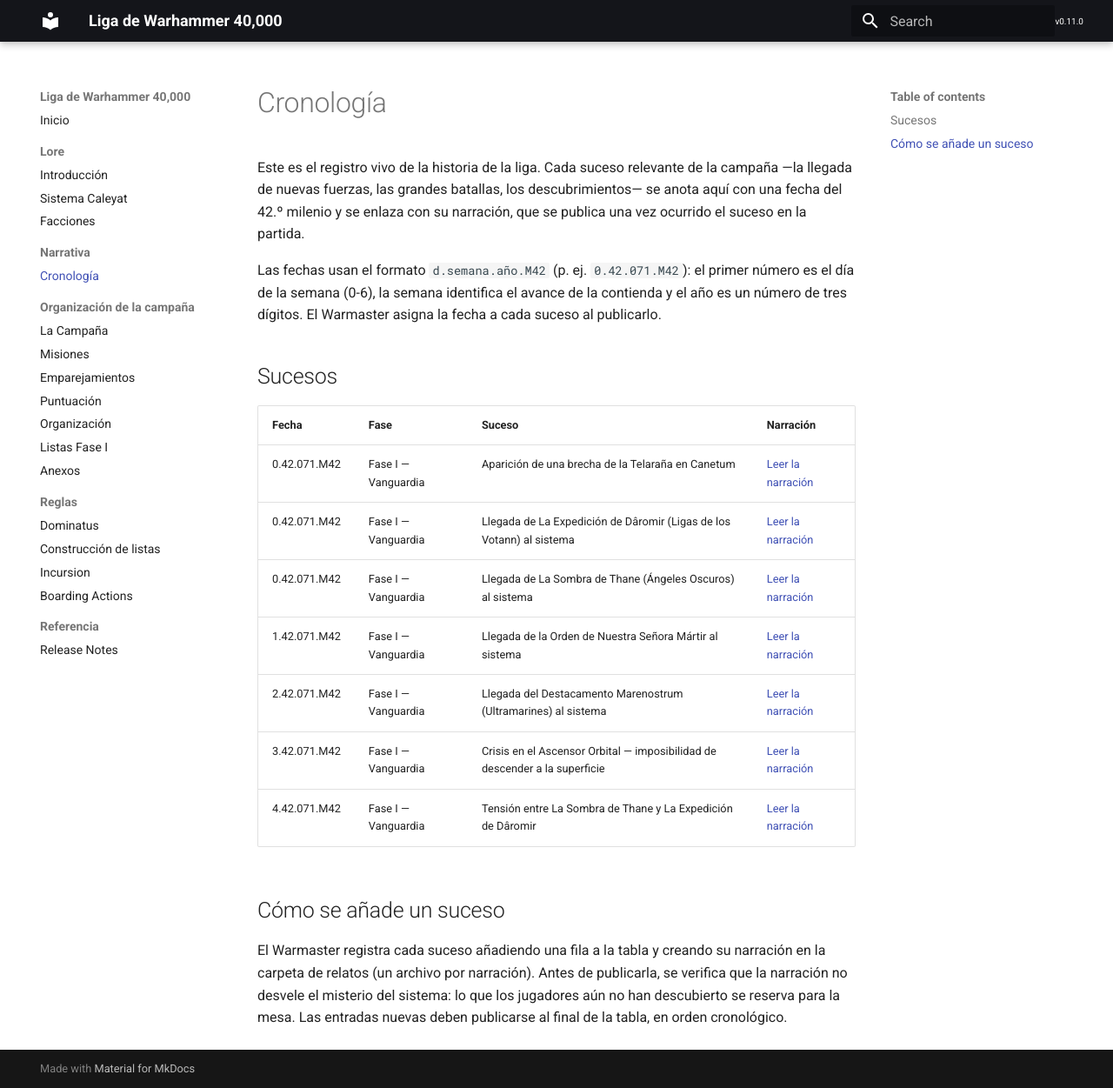
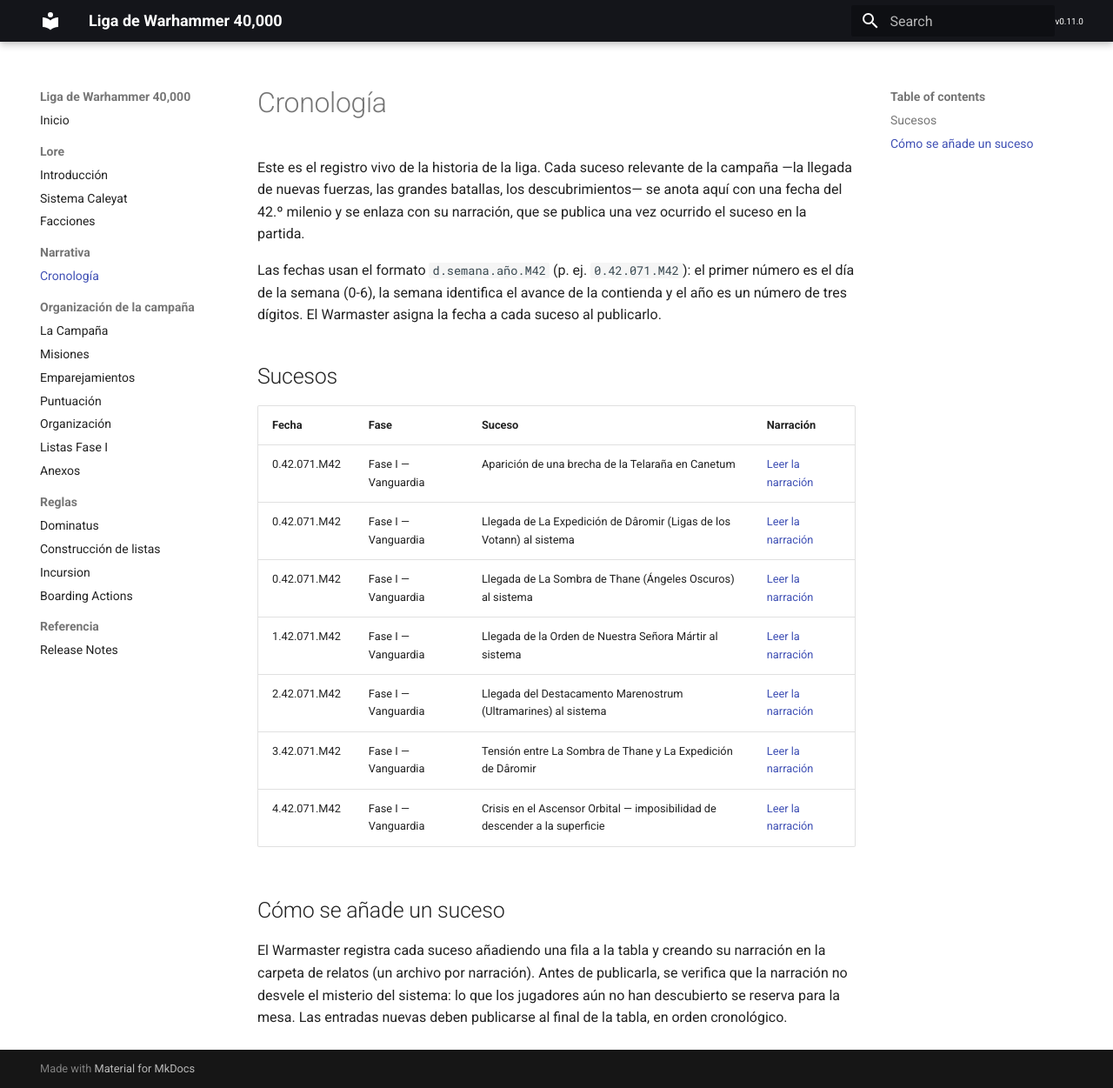
Before and after one commit to gonzalo-radio/liga-armagedon, an MkDocs documentation site: the page built from docs/narrativa/cronologia.md, in a window 1280 px wide and 1251 px high. Shown: the whole window at 87% size. Built offline with MkDocs 1.6.1 and Material for MkDocs 9.7.7, drawn with Linux system fonts in a browser that asks for light colours.

```diff
--- a/docs/narrativa/cronologia.md
+++ b/docs/narrativa/cronologia.md
@@ -13,8 +13,8 @@ Las fechas usan el formato `d.semana.año.M42` (p. ej. `0.42.071.M42`): el prime
 | 0.42.071.M42 | Fase I — Vanguardia | Llegada de La Sombra de Thane (Ángeles Oscuros) al sistema | [Leer la narración](relatos/llegada-angeles-oscuros.md) |
 | 1.42.071.M42 | Fase I — Vanguardia | Llegada de la Orden de Nuestra Señora Mártir al sistema | [Leer la narración](relatos/llegada-orden-nuestra-senora-martir.md) |
 | 2.42.071.M42 | Fase I — Vanguardia | Llegada del Destacamento Marenostrum (Ultramarines) al sistema | [Leer la narración](relatos/llegada-destacamento-marenostrum.md) |
-| 3.42.071.M42 | Fase I — Vanguardia | Crisis en el Ascensor Orbital — imposibilidad de descender a la superficie | [Leer la narración](relatos/ascensor-orbital-crisis.md) |
-| 4.42.071.M42 | Fase I — Vanguardia | Tensión entre La Sombra de Thane y La Expedición de Dâromir | [Leer la narración](relatos/tension-thane-daromir.md) |
+| 3.42.071.M42 | Fase I — Vanguardia | Tensión entre La Sombra de Thane y La Expedición de Dâromir | [Leer la narración](relatos/tension-thane-daromir.md) |
+| 4.42.071.M42 | Fase I — Vanguardia | Crisis en el Ascensor Orbital — imposibilidad de descender a la superficie | [Leer la narración](relatos/ascensor-orbital-crisis.md) |
 
 ## Cómo se añade un suceso
 
```
Also changed, not shown: docs/narrativa/relatos/ascensor-orbital-crisis.md (+1 -1 lines), docs/narrativa/relatos/tension-thane-daromir.md (+1 -1 lines).
